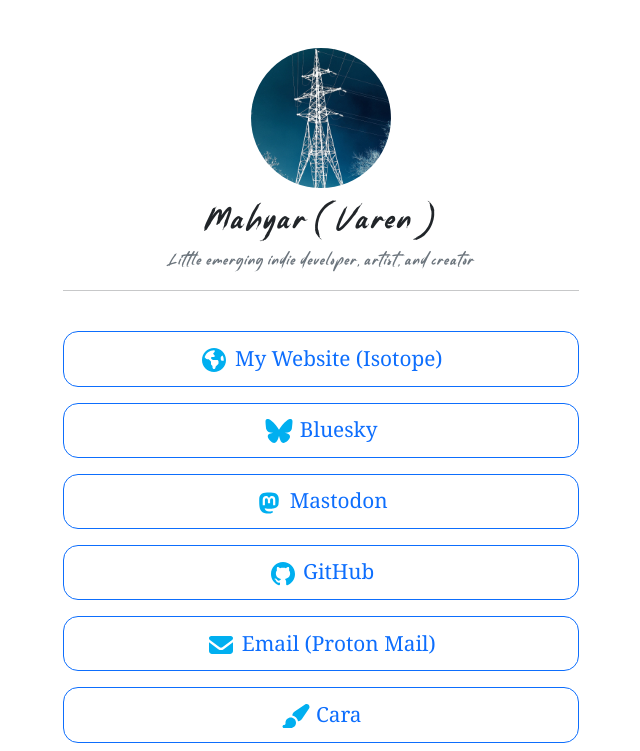
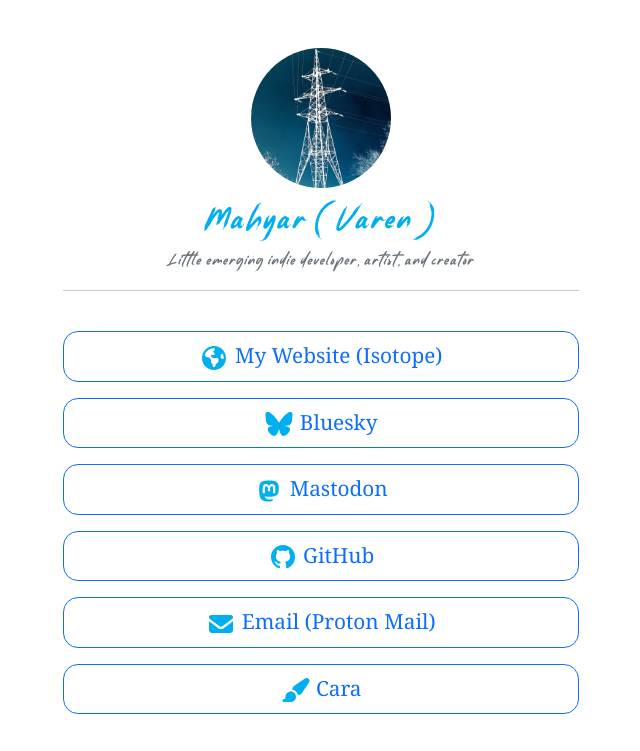
Before and after one commit to Mahyar132/lynx, a plain HTML site: page index.html in a window 1280 px wide. Shown: the top 751 px of the page, without its empty margins (319-959 px from the left). Drawn offline with Linux system fonts and the light colour scheme; a script that the page names is missing.

Commit message:
Update custom.css

```diff
--- a/style/custom.css
+++ b/style/custom.css
@@ -8,8 +8,10 @@ body {
 }
 
 .btn {
-    padding: 0.65rem 1rem !important;
     border-radius: 15px;
     font-size: 1.3rem;
-    font-weight: 500;
 }
+
+.color-00aff0 {
+    color: #00aff0;
+}
```
